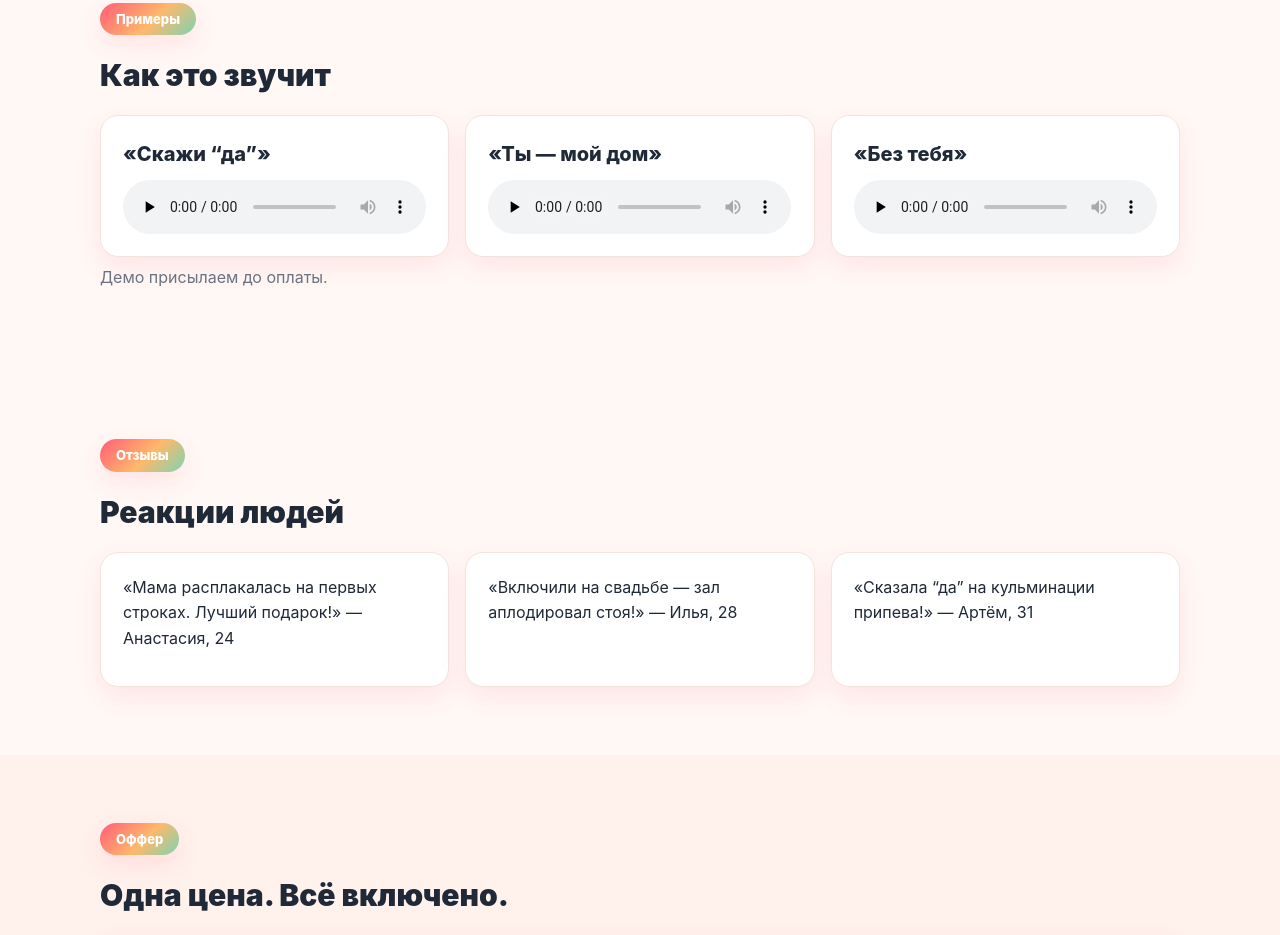
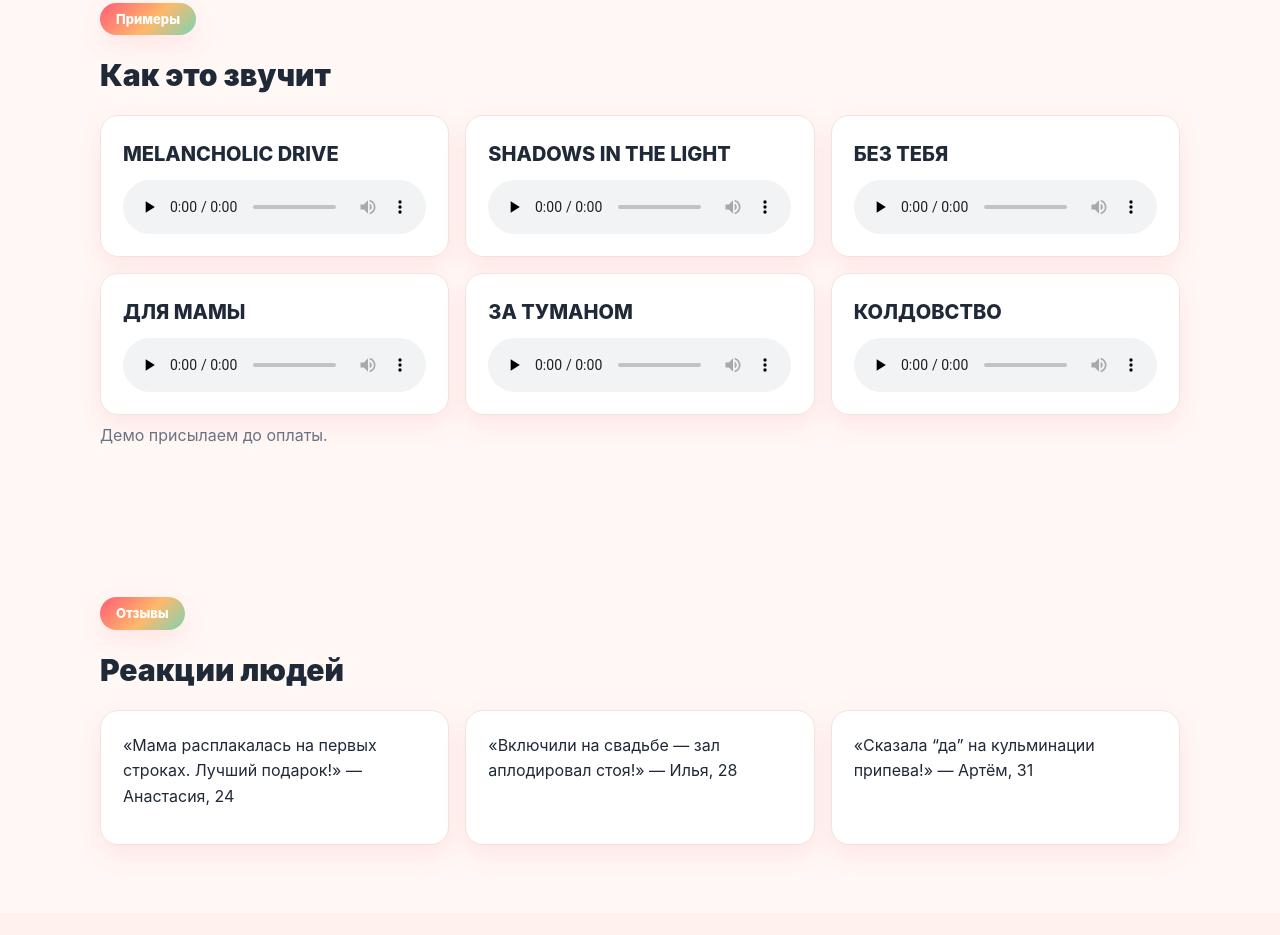
Before and after one commit to iuriidurov/pecnya_na_zakaz, a plain HTML site: page index.html.html in a window 1280 px wide. Shown: the part 2869-3804 px from the top of the page. Drawn offline with Linux system fonts and the light colour scheme.

Commit message:
feat: Add audio players for examples

```diff
--- a/index.html.html
+++ b/index.html.html
@@ -159,9 +159,12 @@
     <div class="pill">Примеры</div>
     <h2>Как это звучит</h2>
     <div class="grid-3">
-      <div class="card"><h3>«Скажи “да”»</h3><audio controls preload="none"><source src="#" type="audio/mpeg"></audio></div>
-      <div class="card"><h3>«Ты — мой дом»</h3><audio controls preload="none"><source src="#" type="audio/mpeg"></audio></div>
-      <div class="card"><h3>«Без тебя»</h3><audio controls preload="none"><source src="#" type="audio/mpeg"></audio></div>
+      <div class="card"><h3>MELANCHOLIC DRIVE</h3><audio controls preload="none"><source src="audio/MELANCHOLIC DRIVE.mp3" type="audio/mpeg"></audio></div>
+      <div class="card"><h3>SHADOWS IN THE LIGHT</h3><audio controls preload="none"><source src="audio/SHADOWS IN THE LIGHT.mp3" type="audio/mpeg"></audio></div>
+      <div class="card"><h3>БЕЗ ТЕБЯ</h3><audio controls preload="none"><source src="audio/БЕЗ ТЕБЯ.mp3" type="audio/mpeg"></audio></div>
+      <div class="card"><h3>ДЛЯ МАМЫ</h3><audio controls preload="none"><source src="audio/ДЛЯ МАМЫ.mp3" type="audio/mpeg"></audio></div>
+      <div class="card"><h3>ЗА ТУМАНОМ</h3><audio controls preload="none"><source src="audio/ЗА ТУМАНОМ.wav" type="audio/wav"></audio></div>
+      <div class="card"><h3>КОЛДОВСТВО</h3><audio controls preload="none"><source src="audio/КОЛДОВСТВО.mp3" type="audio/mpeg"></audio></div>
     </div>
     <p style="margin-top:8px;color:var(--muted)">Демо присылаем до оплаты.</p>
   </div>
```
